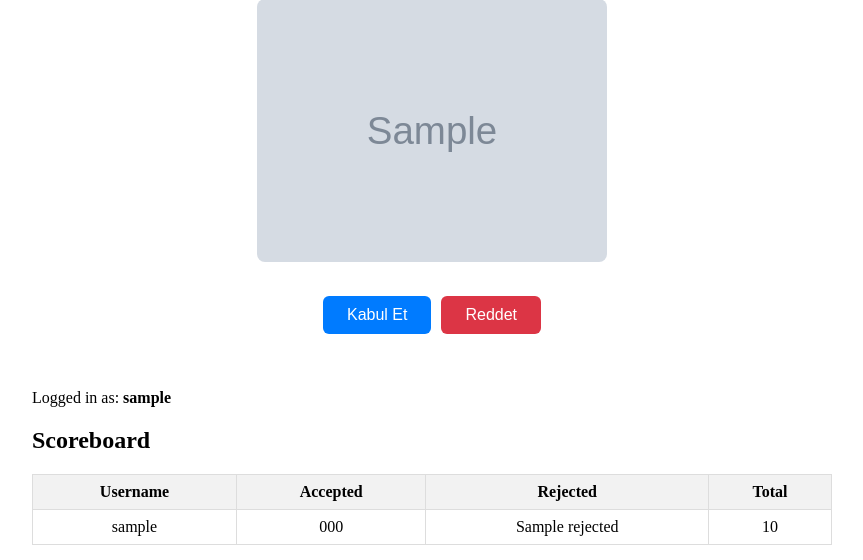
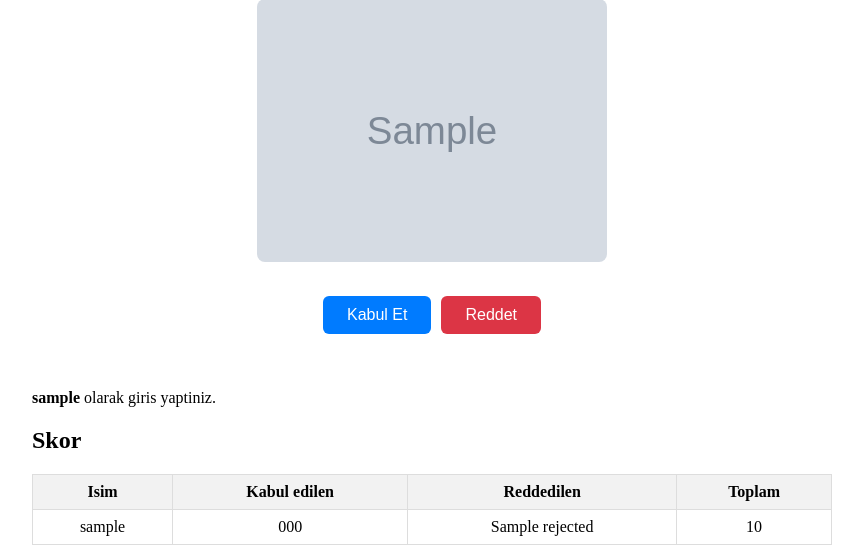
Before and after one commit to caltunay/therapy-app-data-generator, a Flask app: template templates/index.html in a window 1280 px wide. Shown: the part 282-842 px from the top of the page, without its empty margins (208-1071 px from the left). Run offline with Flask 3, Linux system fonts and the light colour scheme; the template is opened without the code that fills it: most values are stand-ins (such as "Sample title", 1, 10 or a date in 2020); grey boxes marked "Sample" are stand-in pictures.

Commit message:
replaced with turkish words, doh

```diff
--- a/templates/index.html
+++ b/templates/index.html
@@ -37,16 +37,16 @@
     </div>
     <div class="scoreboard-container">
         <div class="user-info">
-            Logged in as: <strong>{{ username }}</strong>
+            <strong>{{ username }}</strong> olarak giris yaptiniz.
         </div>
-        <h2>Scoreboard</h2>
+        <h2>Skor</h2>
         <table class="scoreboard-table">
             <thead>
                 <tr>
-                    <th>Username</th>
-                    <th>Accepted</th>
-                    <th>Rejected</th>
-                    <th>Total</th>
+                    <th>Isim</th>
+                    <th>Kabul edilen</th>
+                    <th>Reddedilen</th>
+                    <th>Toplam</th>
                 </tr>
             </thead>
             <tbody>
```
